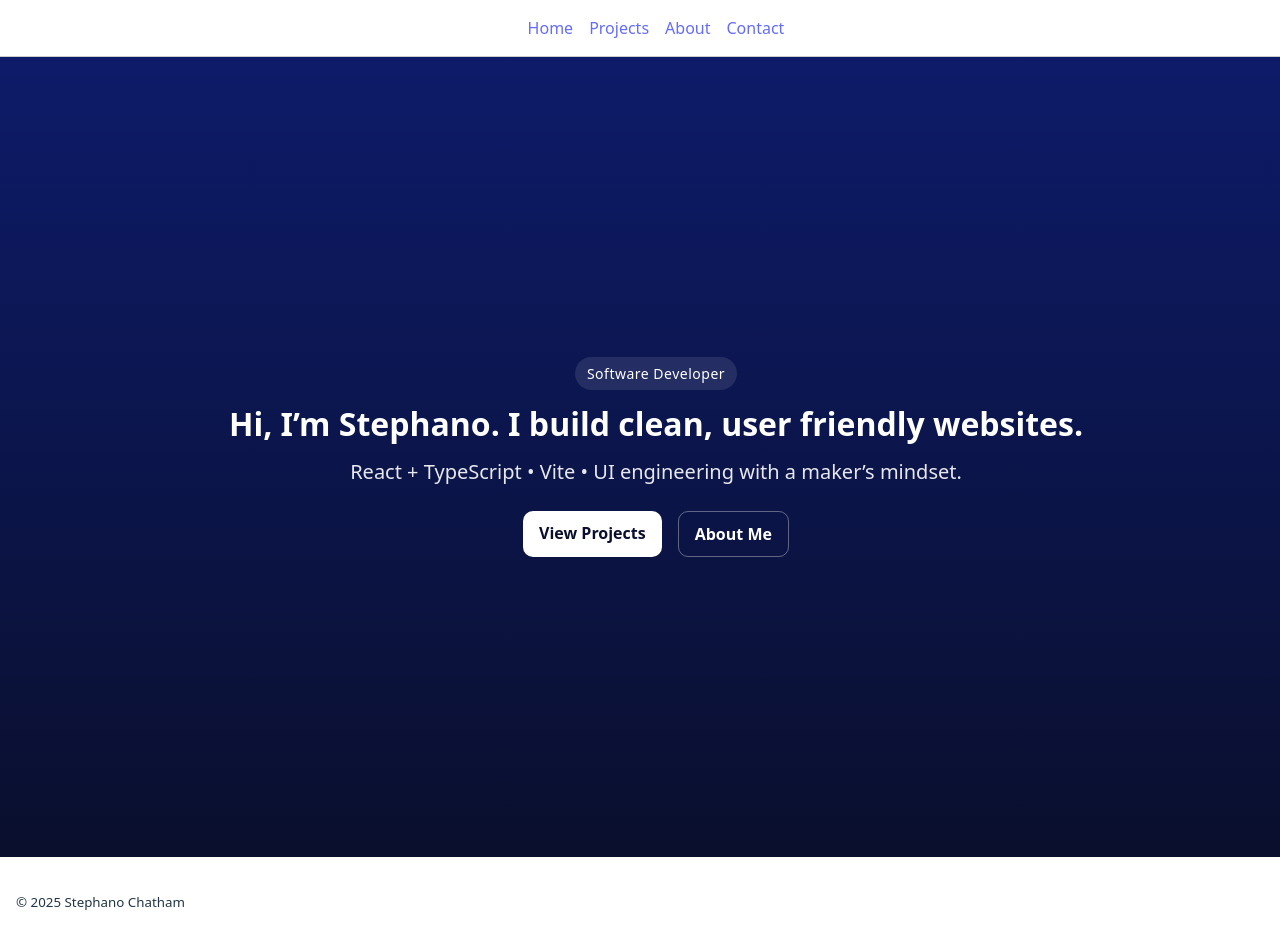
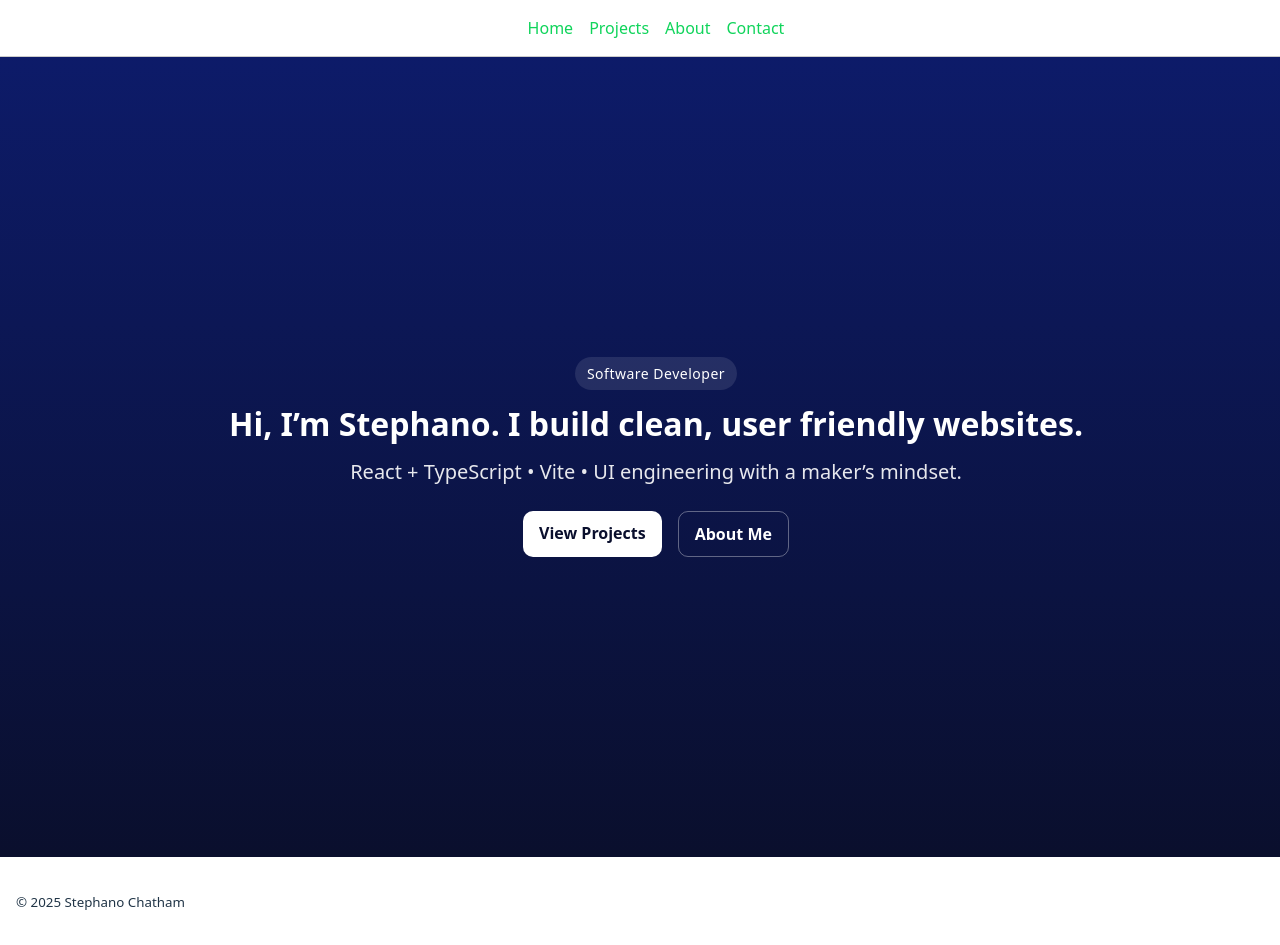
Before and after one commit to ChatCustoms/Portfolio_website, a React (Vite) app: page / in a window 1280 px wide. Shown: the top 945 px of the page. Built offline with nearby package versions, Linux system fonts and the light colour scheme.

Commit message:
Updated the css for the home page.

```diff
--- a/src/index.css
+++ b/src/index.css
@@ -6,6 +6,8 @@
   color-scheme: light dark;
   color: rgba(255, 255, 255, 0.87);
   background-color: #242424;
+  height: 100vh;
+  width: 100vw;
 
   font-synthesis: none;
   text-rendering: optimizeLegibility;
@@ -15,7 +17,7 @@
 
 a {
   font-weight: 500;
-  color: #646cff;
+  color: #10d45b;
   text-decoration: inherit;
 }
 a:hover {
```
